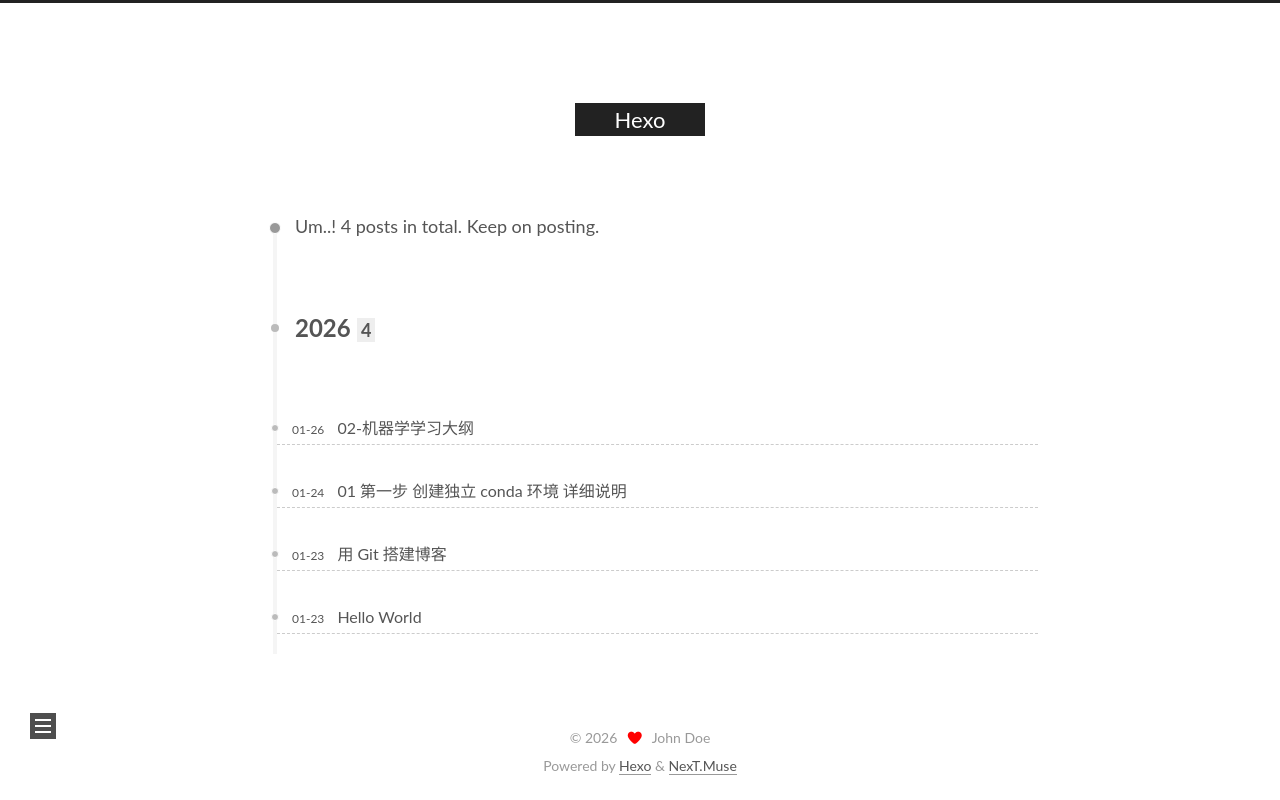
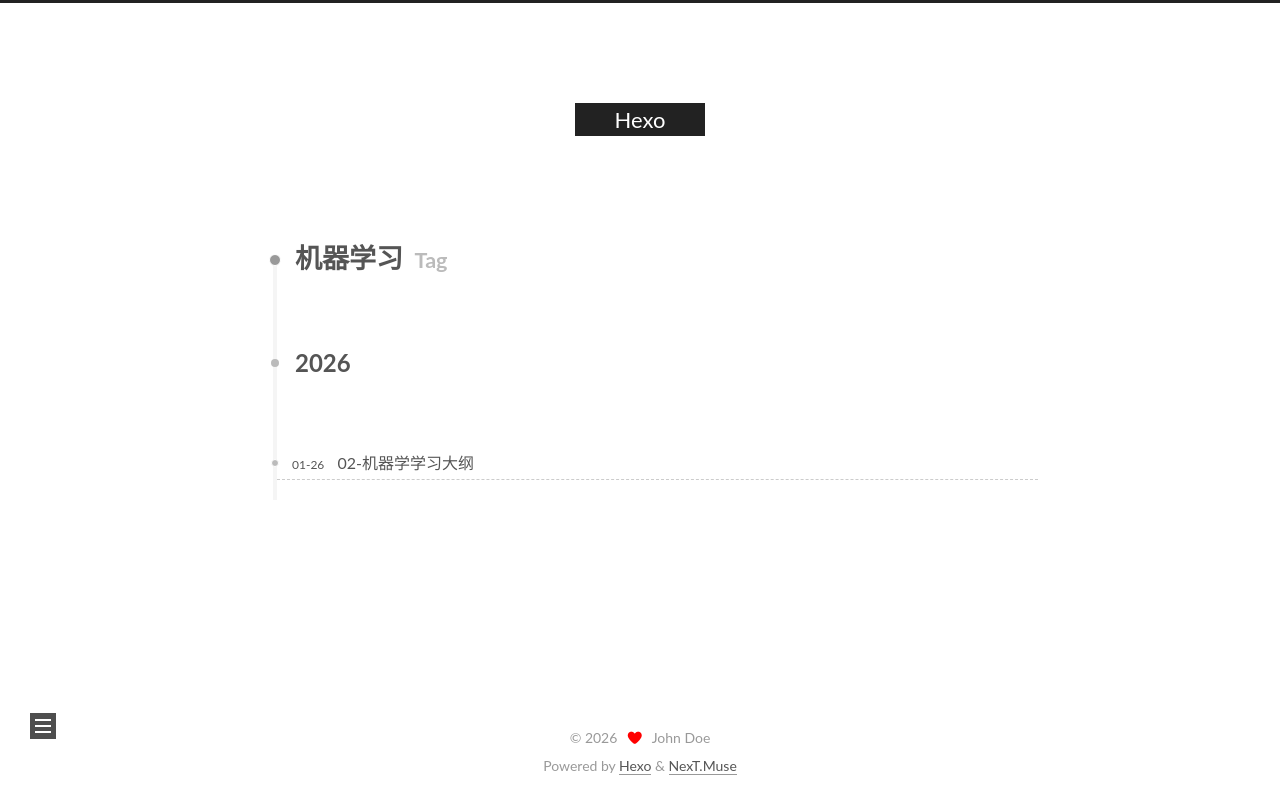
Before and after one commit to menghuanCode/menghuanCode.github.io, a plain HTML site: page tags/机器学习/index.html in a window 1280 px wide. Drawn offline with nearby package versions, Linux system fonts and the light colour scheme.

Commit message:
Site updated: 2026-01-26 00:34:14

```diff
--- a/css/main.css
+++ b/css/main.css
@@ -1384,7 +1384,7 @@ pre code {
   vertical-align: middle;
 }
 .links-of-author a::before {
-  background: #ba879d;
+  background: #57ff4d;
   display: inline-block;
   margin-right: 3px;
   transform: translateY(-2px);
--- a/archives/2026/01/index.html
+++ b/tags/机器学习/index.html
@@ -22,20 +22,20 @@
 
     <meta property="og:type" content="website">
 <meta property="og:title" content="Hexo">
-<meta property="og:url" content="http://example.com/archives/2026/01/index.html">
+<meta property="og:url" content="http://example.com/tags/%E6%9C%BA%E5%99%A8%E5%AD%A6%E4%B9%A0/index.html">
 <meta property="og:site_name" content="Hexo">
 <meta property="og:locale" content="en_US">
 <meta property="article:author" content="John Doe">
 <meta name="twitter:card" content="summary">
 
 
-<link rel="canonical" href="http://example.com/archives/2026/01/">
+<link rel="canonical" href="http://example.com/tags/%E6%9C%BA%E5%99%A8%E5%AD%A6%E4%B9%A0/">
 
 
-<script class="next-config" data-name="page" type="application/json">{"sidebar":"","isHome":false,"isPost":false,"lang":"en","comments":"","permalink":"","path":"archives/2026/01/index.html","title":""}</script>
+<script class="next-config" data-name="page" type="application/json">{"sidebar":"","isHome":false,"isPost":false,"lang":"en","comments":"","permalink":"","path":"tags/机器学习/index.html","title":""}</script>
 
 <script class="next-config" data-name="calendar" type="application/json">""</script>
-<title>Archive | Hexo</title>
+<title>Tag: 机器学习 | Hexo</title>
 
 
 
@@ -82,7 +82,7 @@
 
     <a href="/" class="brand" rel="start">
       <i class="logo-line"></i>
-      <h1 class="site-title">Hexo</h1>
+      <p class="site-title">Hexo</p>
       <i class="logo-line"></i>
     </a>
   </div>
@@ -134,7 +134,7 @@
         </a>
       </div>
       <div class="site-state-item site-state-tags">
-        <span class="site-state-item-count">1</span>
+        <span class="site-state-item-count">2</span>
         <span class="site-state-item-name">tags</span>
       </div>
   </nav>
@@ -150,7 +150,7 @@
 
     </div>
 
-    <div class="main-inner archive posts-collapse">
+    <div class="main-inner tag posts-collapse">
 
 
 
@@ -159,12 +159,14 @@
   <div class="post-block">
     <div class="post-content">
       <div class="collection-title">
-        <span class="collection-header">Um..! 4 posts in total. Keep on posting.</span>
+        <h1 class="collection-header">机器学习
+          <small>Tag</small>
+        </h1>
       </div>
 
 
     <div class="collection-year">
-      <span class="collection-header">2026<span class="collection-year-count">4</span></span>
+      <span class="collection-header">2026</span>
     </div>
 
   <article itemscope itemtype="http://schema.org/Article">
@@ -186,67 +188,6 @@
 
     </header>
   </article>
-
-  <article itemscope itemtype="http://schema.org/Article">
-    <header class="post-header">
-      <div class="post-meta-container">
-        <time itemprop="dateCreated"
-              datetime="2026-01-24T23:56:04+08:00"
-              content="2026-01-24">
-          01-24
-        </time>
-      </div>
-
-      <div class="post-title">
-          <a class="post-title-link" href="/2026/01/24/01%20%E7%AC%AC%E4%B8%80%E6%AD%A5-%E5%88%9B%E5%BB%BA%E7%8B%AC%E7%AB%8B-conda-%E7%8E%AF%E5%A2%83-%E8%AF%A6%E7%BB%86%E8%AF%B4%E6%98%8E/" itemprop="url">
-            <span itemprop="name">01 第一步 创建独立 conda 环境 详细说明</span>
-          </a>
-      </div>
-
-
-    </header>
-  </article>
-
-  <article itemscope itemtype="http://schema.org/Article">
-    <header class="post-header">
-      <div class="post-meta-container">
-        <time itemprop="dateCreated"
-              datetime="2026-01-23T03:43:46+08:00"
-              content="2026-01-23">
-          01-23
-        </time>
-      </div>
-
-      <div class="post-title">
-          <a class="post-title-link" href="/2026/01/23/blog_init/" itemprop="url">
-            <span itemprop="name">用 Git 搭建博客</span>
-          </a>
-      </div>
-
-
-    </header>
-  </article>
-
-  <article itemscope itemtype="http://schema.org/Article">
-    <header class="post-header">
-      <div class="post-meta-container">
-        <time itemprop="dateCreated"
-              datetime="2026-01-23T03:35:41+08:00"
-              content="2026-01-23">
-          01-23
-        </time>
-      </div>
-
-      <div class="post-title">
-          <a class="post-title-link" href="/2026/01/23/hello-world/" itemprop="url">
-            <span itemprop="name">Hello World</span>
-          </a>
-      </div>
-
-
-    </header>
-  </article>
-
 
     </div>
   </div>
```
Also changed, not shown: 2026/01/23/blog_init/index.html (+1 -1 lines), 2026/01/23/hello-world/index.html (+1 -1 lines), 2026/01/24/01 第一步-创建独立-conda-环境-详细说明/index.html (+1 -1 lines), 2026/01/26/02-机器学学习大纲/index.html (+7 -3 lines), archives/2026/index.html (+1 -1 lines), archives/index.html (+1 -1 lines), index.html (+2 -2 lines), tags/我学机器学习的日子/index.html (+1 -1 lines).
